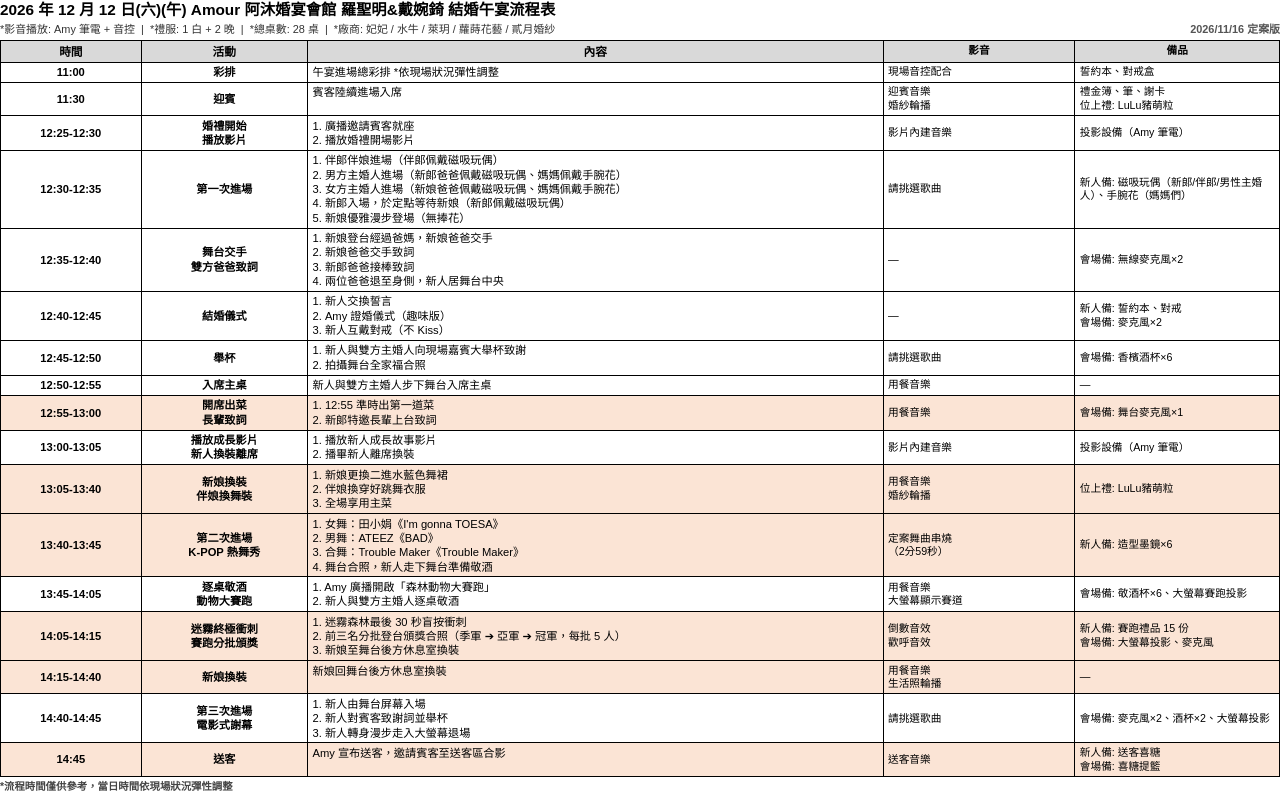
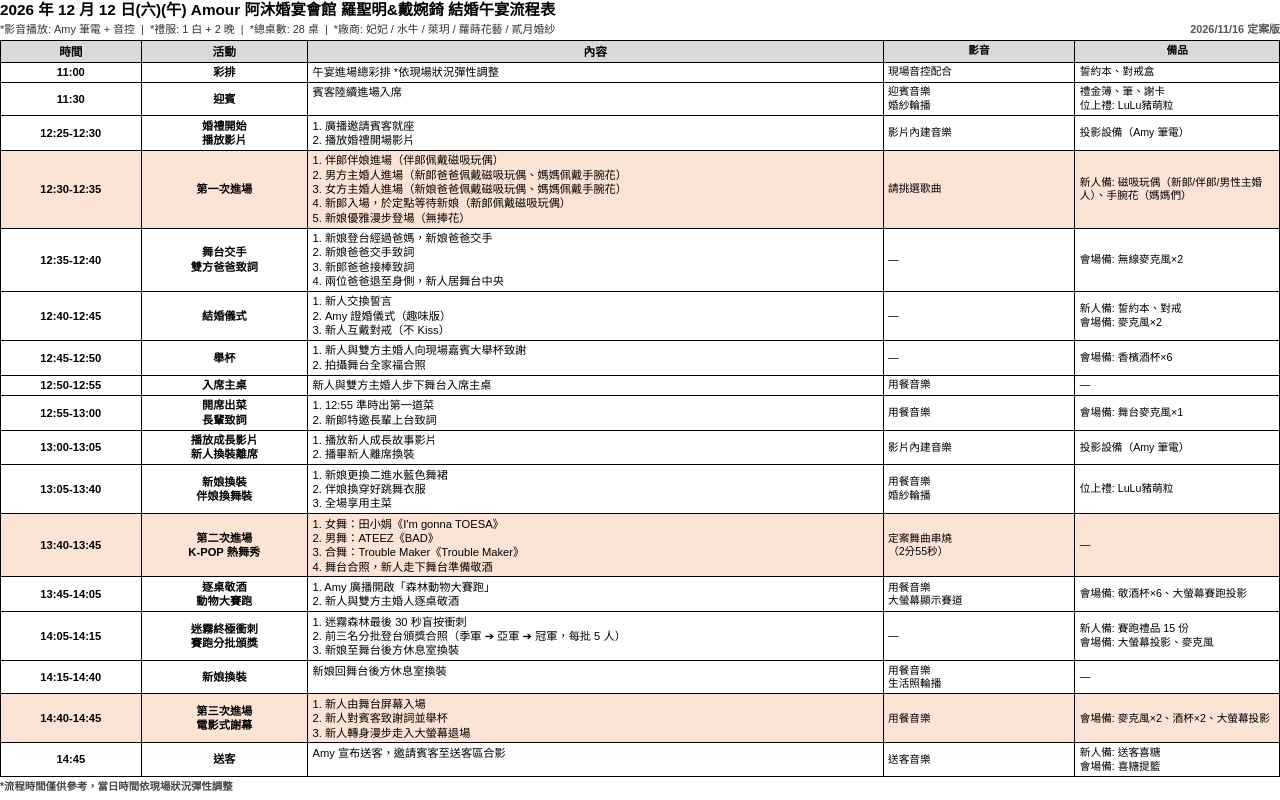
Before and after one commit to bringbowl/wedding-engagement, a plain HTML site: page docs/羅聖明&戴婉錡 結婚午宴流程表(定案版).html in a window 1280 px wide. Drawn offline with Linux system fonts and the light colour scheme.

Commit message:
refactor(flow): update banquet schedule music, props, and highlight styling
- Update 2nd entrance dance music duration to 2:55
- Remove sunglasses prop from 2nd entrance
- Remove countdown and cheering sound effects from forest race awards (change to —)
- Remove music requirement from toast (change to —)
- Change 3rd entrance music to dining music (用餐音樂)
- Set table background highlight exclusively on 1st, 2nd, and 3rd entrances

```diff
--- a/docs/羅聖明&戴婉錡 結婚午宴流程表(定案版).html
+++ b/docs/羅聖明&戴婉錡 結婚午宴流程表(定案版).html
@@ -123,7 +123,7 @@
         <td class="col-av">影片內建音樂</td>
         <td class="col-prop">投影設備（Amy 筆電）</td>
       </tr>
-      <tr>
+      <tr class="highlight-milestone">
         <td class="col-time">12:30-12:35</td>
         <td class="col-act">第一次進場</td>
         <td class="col-content">
@@ -166,7 +166,7 @@
           1. 新人與雙方主婚人向現場嘉賓大舉杯致謝<br>
           2. 拍攝舞台全家福合照
         </td>
-        <td class="col-av">請挑選歌曲</td>
+        <td class="col-av">—</td>
         <td class="col-prop">會場備: 香檳酒杯×6</td>
       </tr>
       <tr>
@@ -176,7 +176,7 @@
         <td class="col-av">用餐音樂</td>
         <td class="col-prop">—</td>
       </tr>
-      <tr class="highlight-milestone">
+      <tr>
         <td class="col-time">12:55-13:00</td>
         <td class="col-act">開席出菜<br>長輩致詞</td>
         <td class="col-content">
@@ -196,7 +196,7 @@
         <td class="col-av">影片內建音樂</td>
         <td class="col-prop">投影設備（Amy 筆電）</td>
       </tr>
-      <tr class="highlight-milestone">
+      <tr>
         <td class="col-time">13:05-13:40</td>
         <td class="col-act">新娘換裝<br>伴娘換舞裝</td>
         <td class="col-content">
@@ -216,8 +216,8 @@
           3. 合舞：Trouble Maker《Trouble Maker》<br>
           4. 舞台合照，新人走下舞台準備敬酒
         </td>
-        <td class="col-av">定案舞曲串燒<br>（2分59秒）</td>
-        <td class="col-prop">新人備: 造型墨鏡×6</td>
+        <td class="col-av">定案舞曲串燒<br>（2分55秒）</td>
+        <td class="col-prop">—</td>
       </tr>
       <tr>
         <td class="col-time">13:45-14:05</td>
@@ -229,7 +229,7 @@
         <td class="col-av">用餐音樂<br>大螢幕顯示賽道</td>
         <td class="col-prop">會場備: 敬酒杯×6、大螢幕賽跑投影</td>
       </tr>
-      <tr class="highlight-milestone">
+      <tr>
         <td class="col-time">14:05-14:15</td>
         <td class="col-act">迷霧終極衝刺<br>賽跑分批頒獎</td>
         <td class="col-content">
@@ -237,17 +237,17 @@
           2. 前三名分批登台頒獎合照（季軍 ➔ 亞軍 ➔ 冠軍，每批 5 人）<br>
           3. 新娘至舞台後方休息室換裝
         </td>
-        <td class="col-av">倒數音效<br>歡呼音效</td>
+        <td class="col-av">—</td>
         <td class="col-prop">新人備: 賽跑禮品 15 份<br>會場備: 大螢幕投影、麥克風</td>
       </tr>
-      <tr class="highlight-milestone">
+      <tr>
         <td class="col-time">14:15-14:40</td>
         <td class="col-act">新娘換裝</td>
         <td class="col-content">新娘回舞台後方休息室換裝</td>
         <td class="col-av">用餐音樂<br>生活照輪播</td>
         <td class="col-prop">—</td>
       </tr>
-      <tr>
+      <tr class="highlight-milestone">
         <td class="col-time">14:40-14:45</td>
         <td class="col-act">第三次進場<br>電影式謝幕</td>
         <td class="col-content">
@@ -255,10 +255,10 @@
           2. 新人對賓客致謝詞並舉杯<br>
           3. 新人轉身漫步走入大螢幕退場
         </td>
-        <td class="col-av">請挑選歌曲</td>
+        <td class="col-av">用餐音樂</td>
         <td class="col-prop">會場備: 麥克風×2、酒杯×2、大螢幕投影</td>
       </tr>
-      <tr class="highlight-milestone">
+      <tr>
         <td class="col-time">14:45</td>
         <td class="col-act">送客</td>
         <td class="col-content">Amy 宣布送客，邀請賓客至送客區合影</td>
```
Also changed, not shown: 2 other files.
